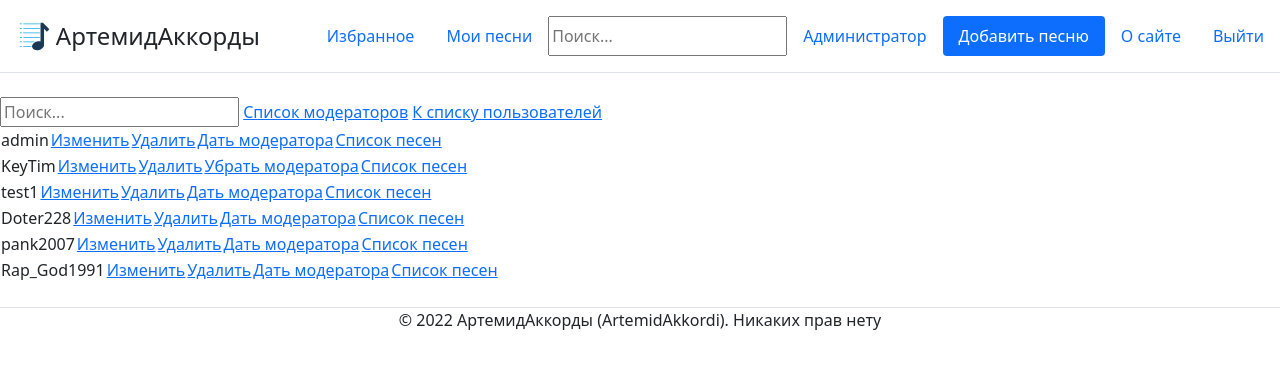
After one commit to brashovyan/SiteChords, a Django app: page /admin/users/ in a window 1280 px wide. The commit adds this page. Shown: the top 369 px of the page. Run offline with Django 4.2, Linux system fonts and the light colour scheme; a user stored in the database is signed in; data comes from the database, SQL or seed files in the repository; both versions use the stored data as it was after the commit.

Commit message:
ver 1.03

```diff
--- a/SiteChords/SiteChords/urls.py
+++ b/SiteChords/SiteChords/urls.py
@@ -19,7 +19,7 @@ from django.urls import re_path
 from mainapp import views
 
 urlpatterns = [
-    path('admin/', admin.site.urls),
+    path('admindjango/', admin.site.urls),
     path('', views.index, name='home'),
     path('content/<int:id>/', views.content, name='content'),
     path('create/', views.create, name="create"),
@@ -32,7 +32,13 @@ urlpatterns = [
     path('profile/<int:id>/', views.profile, name='profile'),
     path('my/<int:id>/', views.my_songs, name='my_songs'),
     path('search/', views.search, name='search'),
+    path('favourites/<int:id>/', views.favourites, name='favourites'),
     path('search/<str:search_str>/', views.search),
-    path('favourites/<int:id>/', views.favourites, name='favourites'),
     path('my_favourites/<int:id>/', views.my_favourites, name='my_favourites'),
+    path('admin/', views.admin, name='admin'),
+    path('admin/users/', views.admin_users, name='admin_users'),
+    path('admin/users/delete/<int:id>/', views.admin_users_delete, name='admin_users_delete'),
+    path('admin/users/delete_moder/<int:id>/', views.admin_users_deletemoder, name='admin_users_deletemoder'),
+    path('admin/users/give_moder/<int:id>/', views.admin_users_givemoder, name='admin_users_givemoder'),
+    path('admin/users/moder_list', views.admin_users_moderlist, name='admin_users_moderlist'),
 ]
--- a/SiteChords/mainapp/forms.py
+++ b/SiteChords/mainapp/forms.py
@@ -17,7 +17,7 @@ class RegForm(forms.Form):
 
 
 class Change_profile(forms.Form):
-    email = forms.EmailField(label="Эл. почта")
+    email = forms.EmailField(label="Эл. почта", required=False)
     first_name = forms.CharField(label='Ваше имя', required=False)
     last_name = forms.CharField(label='Ваша фамилия', required=False)
     password1 = forms.RegexField(widget=forms.PasswordInput(), regex="(?=.*[0-9])(?=.*[!@#$%^&*])(?=.*[a-z])(?=.*[A-Z])[0-9a-zA-Z!@#$%^&*]{6,}", min_length=6, label='Новый пароль', required=False)
--- a/SiteChords/mainapp/views.py
+++ b/SiteChords/mainapp/views.py
@@ -5,7 +5,6 @@ from .forms import CreateForm, RegForm, Change_profile
 from django.contrib.auth.models import User, Group
 from django.contrib.auth import authenticate, login, logout
 from django.core.paginator import Paginator
-
 
 
 def index(request):
@@ -18,10 +17,11 @@ def index(request):
     page_obj = paginator.get_page(page_number) #и на основе номера страницы пагинатор решает какую именно кучку песен надо показать
     #т.е. максимально простыми словами пагинтаор за нас автоматически разбивает огромную кучу на кучки поменьше и отдельно показывает их
 
-    if User.objects.filter(pk=request.user.id, groups__name='Moderator').exists():
+    if User.objects.filter(pk=request.user.id, groups__name='Moderator').exists() or User.objects.filter(pk=request.user.id, groups__name='Admin').exists():
         flag_moder = True
 
     return render(request, 'mainapp/index.html', {"moder":flag_moder, 'page_obj': page_obj})
+
 
 def content(request, id):
     song = ContentWithChords.objects.get(id=id)
@@ -230,7 +230,7 @@ def about(request):
 
 def change(request, id):
     if request.user.is_authenticated:
-        if User.objects.filter(pk=request.user.id, groups__name='Moderator').exists() or ContentWithChords.objects.filter(id=id, creator=request.user).exists():
+        if User.objects.filter(pk=request.user.id, groups__name='Moderator').exists() or ContentWithChords.objects.filter(id=id, creator=request.user).exists() or User.objects.filter(pk=request.user.id, groups__name='Admin').exists():
             if request.method == "POST":
                 form = CreateForm(request.POST)
                 if form.is_valid():
@@ -344,7 +344,7 @@ def change(request, id):
 
 def delete(request, id):
     if request.user.is_authenticated:
-        if User.objects.filter(pk=request.user.id, groups__name='Moderator').exists() or ContentWithChords.objects.filter(id=id, creator=request.user).exists():
+        if User.objects.filter(pk=request.user.id, groups__name='Moderator').exists() or ContentWithChords.objects.filter(id=id, creator=request.user).exists() or User.objects.filter(pk=request.user.id, groups__name='Admin').exists():
             cwc = ContentWithChords.objects.get(id=id)
             if request.method == "POST":
                 singer_old = cwc.song.album.singer
@@ -373,7 +373,7 @@ def delete(request, id):
 
 def profile(request, id):
     user = User.objects.get(id=id)
-    if user == request.user:
+    if user == request.user or User.objects.filter(pk=request.user.id, groups__name='Admin').exists():
         if request.method == 'POST':
             form = Change_profile(request.POST)
             if form.is_valid():
@@ -402,7 +402,7 @@ def profile(request, id):
                 return render(request, 'mainapp/profile.html', {'form':form, 'error':error})
         else:
             form = Change_profile(initial={'email': user.email, 'first_name': user.first_name, 'last_name': user.last_name})
-            return render(request, 'mainapp/profile.html', {'form':form})
+            return render(request, 'mainapp/profile.html', {'form':form, 'name':user.username})
     else:
         return HttpResponseRedirect("/")
 
@@ -410,7 +410,7 @@ def profile(request, id):
 def my_songs(request, id):
     if request.user.is_authenticated:
         user = User.objects.get(id=id)
-        if user == request.user:
+        if user == request.user or User.objects.filter(pk=request.user.id, groups__name='Admin').exists():
             user_songs = ContentWithChords.objects.filter(creator=user).order_by('-id')
             return render(request, 'mainapp/index.html', {'user_songs': user_songs})
         else:
@@ -485,7 +485,7 @@ def search(request):
                                 if cr2 not in result:
                                     result.append(cr2)
 
-    if User.objects.filter(pk=request.user.id, groups__name='Moderator').exists():
+    if User.objects.filter(pk=request.user.id, groups__name='Moderator').exists() or User.objects.filter(pk=request.user.id, groups__name='Admin').exists():
         flag_moder = True
     return render(request, 'mainapp/index.html', {"moder": flag_moder, 'result': result})
 
@@ -511,7 +511,7 @@ def my_favourites(request, id):
         user = User.objects.get(id=id)
         flag_moder = False
         if user == request.user:
-            if User.objects.filter(pk=request.user.id, groups__name='Moderator').exists():
+            if User.objects.filter(pk=request.user.id, groups__name='Moderator').exists() or User.objects.filter(pk=request.user.id, groups__name='Admin').exists():
                 flag_moder = True
             user_favourites = Favourites.objects.filter(guitarist=user).order_by('-id')
             return render(request, 'mainapp/index.html', {'user_favourites': user_favourites, 'moder':flag_moder})
@@ -519,3 +519,77 @@ def my_favourites(request, id):
             return HttpResponseRedirect("/")
     else:
         return HttpResponseRedirect("/")
+
+
+def admin(request):
+    if User.objects.filter(pk=request.user.id, groups__name='Moderator').exists() or User.objects.filter(pk=request.user.id, groups__name='Admin').exists():
+        flag_moder = True
+        if User.objects.filter(pk=request.user.id, groups__name='Admin').exists():
+            flag_admin = True
+        else:
+            flag_admin = False
+
+        return render(request, 'mainapp/admin.html', {'moder':flag_moder, 'admin':flag_admin})
+    else:
+        return HttpResponseRedirect("/")
+
+
+def admin_users(request):
+    if User.objects.filter(pk=request.user.id, groups__name='Admin').exists():
+        users = User.objects.all()
+        users_in_group = Group.objects.get(name="Moderator").user_set.all()
+        if request.method == 'POST':
+            ser = request.POST.get('search')
+            ser = ser.strip()
+            ser = ser.title()
+            result = []
+            print(ser)
+            for u in users:
+                if ser in u.username.title():
+                    result.append(u)
+
+            return render(request, 'mainapp/admin_users.html', {'ser': result, 'group_moder': users_in_group})
+
+        else:
+
+            return render(request, 'mainapp/admin_users.html', {'users':users, 'group_moder':users_in_group})
+    else:
+        return HttpResponseRedirect("/")
+
+
+def admin_users_delete(request, id):
+    if User.objects.filter(pk=request.user.id, groups__name='Admin').exists():
+        user = User.objects.get(id=id)
+        if user.id != 1: #главный админ с айдишником 1 не может быть удалён
+            user.delete()
+        return HttpResponseRedirect("/admin/users")
+    else:
+        return HttpResponseRedirect("/")
+
+
+def admin_users_deletemoder(request, id):
+    if User.objects.filter(pk=request.user.id, groups__name='Admin').exists():
+        user = User.objects.get(id=id)
+        group = Group.objects.get(name='Moderator')
+        user.groups.remove(group)
+        return HttpResponseRedirect("/admin/users")
+    else:
+        return HttpResponseRedirect("/")
+
+
+def admin_users_givemoder(request, id):
+    if User.objects.filter(pk=request.user.id, groups__name='Admin').exists():
+        user = User.objects.get(id=id)
+        group = Group.objects.get(name='Moderator')
+        user.groups.add(group)
+        return HttpResponseRedirect("/admin/users")
+    else:
+        return HttpResponseRedirect("/")
+
+
+def admin_users_moderlist(request):
+    if User.objects.filter(pk=request.user.id, groups__name='Admin').exists():
+        users_in_group = Group.objects.get(name="Moderator").user_set.all()
+        return render(request, 'mainapp/admin_users.html', {'moderators': users_in_group, 'group_moder': users_in_group})
+    else:
+        return HttpResponseRedirect("/")
--- /dev/null
+++ b/SiteChords/templates/mainapp/admin_users.html
@@ -0,0 +1,60 @@
+{% extends 'mainapp/base.html' %}
+{% block title %}Добавление песни{% endblock %}
+{%block site_content %}
+<form method="POST">
+    {% csrf_token %}
+    <input name="search" type="text" placeholder="Поиск...">
+    <td><a href="/admin/users/moder_list">Список модераторов</a></td>
+    <td><a href="/admin/users">К списку пользователей</a></td>
+</form>
+    {% if ser == null and moderators == null %}
+        {% for user in users %}
+            <table>
+                <tr>
+                    <td>{{ user }}</td>
+                    <td><a href="/profile/{{user.id}}">Изменить</a></td>
+                    <td><a href="/admin/users/delete/{{user.id}}">Удалить</a></td>
+                    {% if user in group_moder %}
+                        <td><a href="/admin/users/delete_moder/{{user.id}}">Убрать модератора</a></td>
+                    {% else %}
+                        <td><a href="/admin/users/give_moder/{{user.id}}">Дать модератора</a></td>
+                    {% endif %}
+                        <td><a href="/my/{{user.id}}">Список песен</a></td>
+                </tr>
+            </table>
+        {% endfor %}
+    {% endif %}
+    {% if ser != null %}
+        {% for s in ser %}
+            <table>
+                <tr>
+                    <td>{{ s }}</td>
+                    <td><a href="/profile/{{s.id}}">Изменить</a></td>
+                    <td><a href="/admin/users/delete/{{s.id}}">Удалить</a></td>
+                    {% if s in group_moder %}
+                        <td><a href="/admin/users/delete_moder/{{s.id}}">Убрать модератора</a></td>
+                    {% else %}
+                        <td><a href="/admin/users/give_moder/{{s.id}}">Дать модератора</a></td>
+                    {% endif %}
+                        <td><a href="/my/{{s.id}}">Список песен</a></td>
+                </tr>
+            </table>
+        {% endfor %}
+    {% else %}
+        {% for moder in moderators %}
+            <table>
+                <tr>
+                    <td>{{ moder }}</td>
+                    <td><a href="/profile/{{moder.id}}">Изменить</a></td>
+                    <td><a href="/admin/users/delete/{{moder.id}}">Удалить</a></td>
+                    {% if moder in group_moder %}
+                        <td><a href="/admin/users/delete_moder/{{moder.id}}">Убрать модератора</a></td>
+                    {% else %}
+                        <td><a href="/admin/users/give_moder/{{moder.id}}">Дать модератора</a></td>
+                    {% endif %}
+                        <td><a href="/my/{{moder.id}}">Список песен</a></td>
+                </tr>
+            </table>
+        {% endfor %}
+    {% endif %}
+{% endblock %}
--- a/SiteChords/templates/mainapp/base.html
+++ b/SiteChords/templates/mainapp/base.html
@@ -21,6 +21,9 @@ input {
         <form action="{% url 'search' %}" method="get">
             {% if user.is_authenticated %}
             <ul class="nav nav-pills">
+                {% if moder == True %}
+                <li class="nav-item"><a href="/admin" class="nav-link">Панель Администратора</a></li>
+                {% endif %}
                 <li class="nav-item"><a href="/my_favourites/{{user.id}}" class="nav-link">Избранное</a></li>
                 <li class="nav-item"><a href="/my/{{user.id}}" class="nav-link">Мои песни</a></li>
                 <input name="search_str" type="text" placeholder="Поиск...">
--- a/SiteChords/templates/mainapp/profile.html
+++ b/SiteChords/templates/mainapp/profile.html
@@ -1,12 +1,12 @@
 {% extends 'mainapp/base.html' %}
-{% block title %}Профиль {{ user.username }}{% endblock %}
+{% block title %}Профиль {{ name }}{% endblock %}
 {%block site_content %}
 {% load static %}
 
 <link href= '{% static "css/create.css" %}' rel="stylesheet">
 
 <form method="post">
-    <h3>Профиль: {{user.username}}</h3>
+    <h3>Профиль: {{name}}</h3>
     <br>
     {% csrf_token %}
     <div class="form-group">
```
Also changed, not shown: SiteChords/templates/mainapp/admin.html (added, +11 -0 lines), SiteChords/db.sqlite3.
